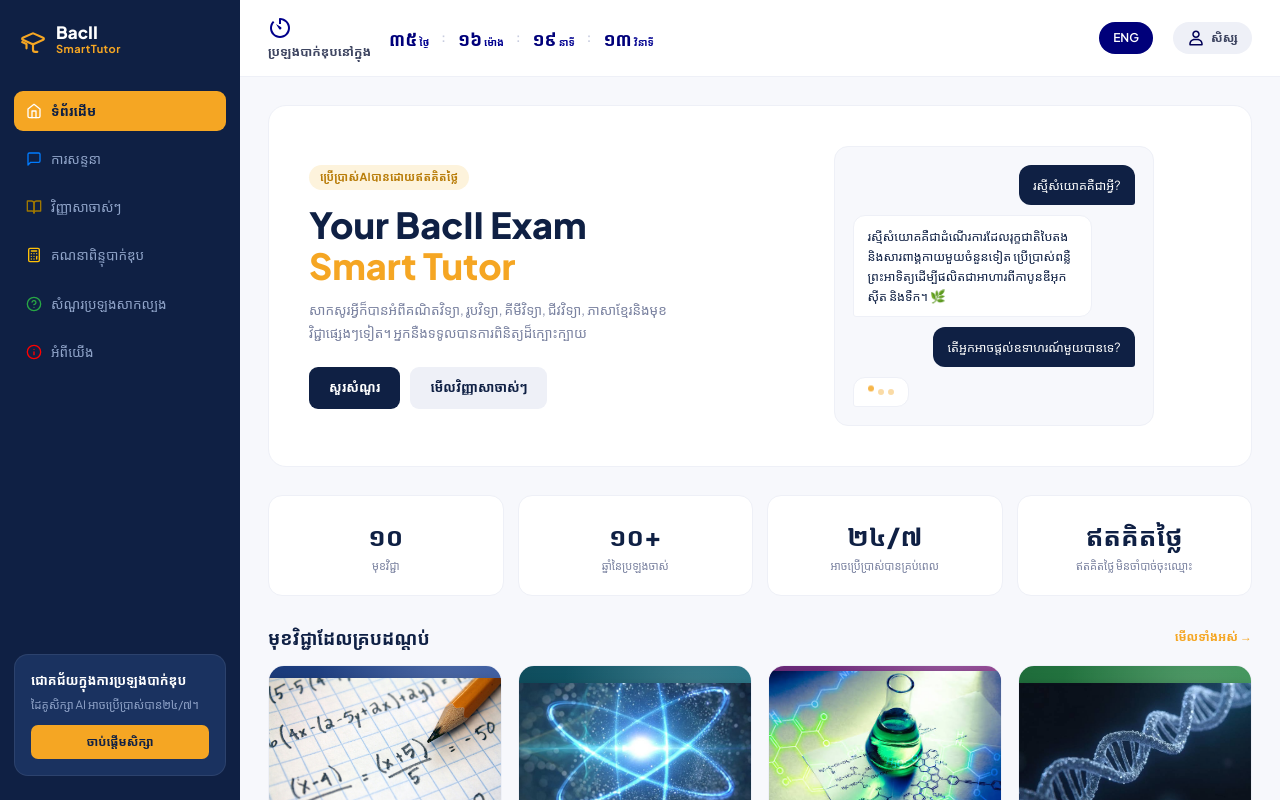
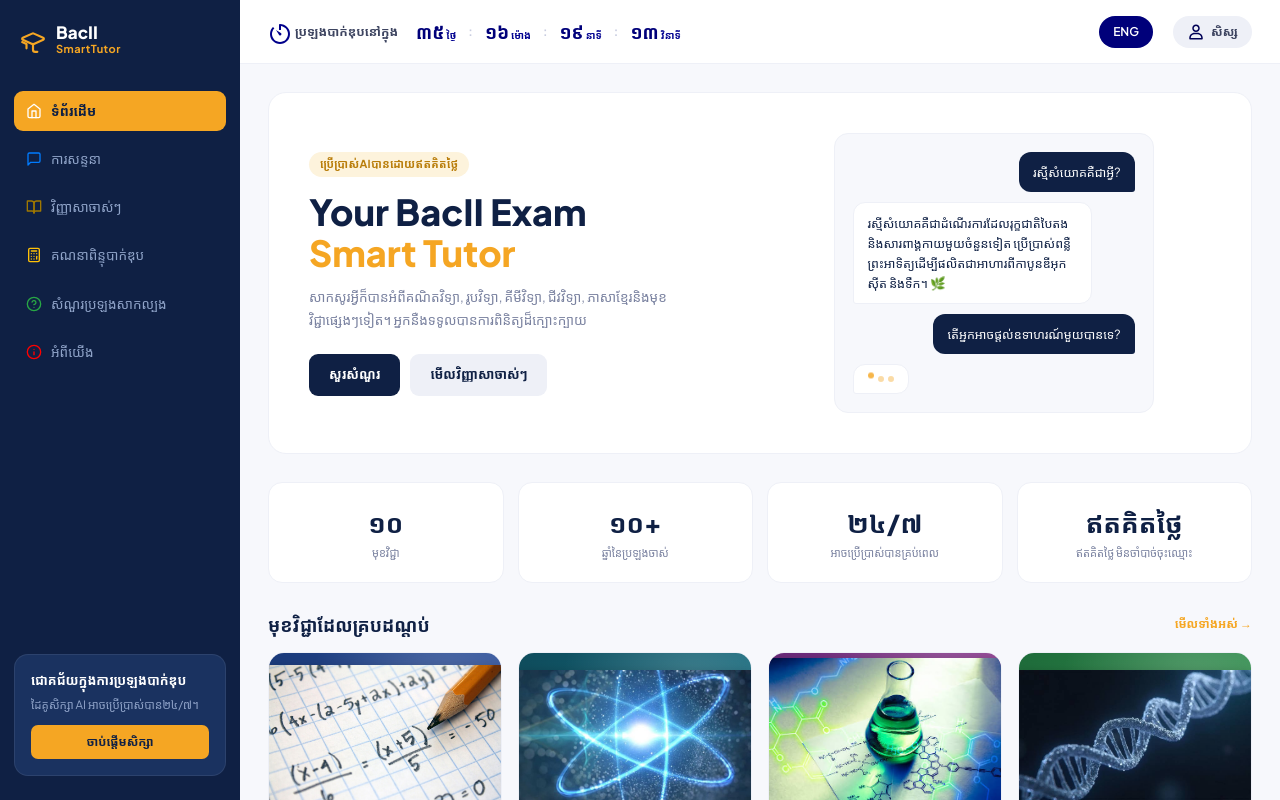
Before and after one commit to SambathHim/BacII-SmartTutor, a Vue app: page / in a window 1280 px wide. Shown: the top 800 px of the page. Built offline with nearby package versions, Linux system fonts and the light colour scheme.

Commit message:
Changing third time

```diff
--- a/src/App.vue
+++ b/src/App.vue
@@ -206,6 +206,12 @@
   min-width: 0;
   overflow: hidden;
 }
+.tc-label-row {
+    display: flex;
+    flex-direction: row;
+    align-items: center;
+    gap: 3px;
+  }
 @media (max-width: 1024px) {
   .topbar-countdown {
     flex-direction: column;
```
